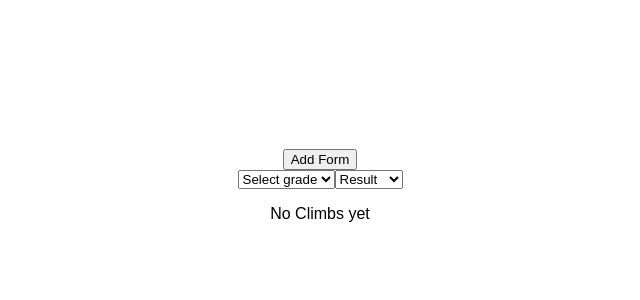
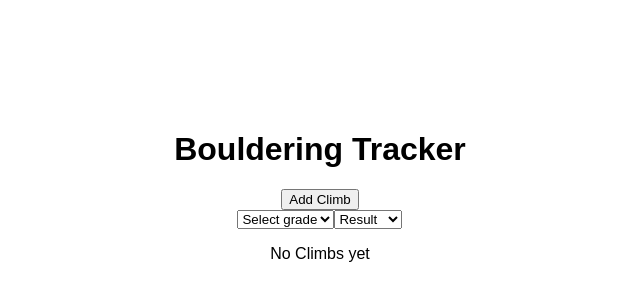
Before and after one commit to Alto0327/Bouldering-Tracker, a React (Vite) app: page / in a window 1280 px wide. Shown: the part 206-506 px from the top of the page, without its empty margins (320-960 px from the left). Built offline with nearby package versions, Linux system fonts and the light colour scheme.

Commit message:
Feat: Added Classnames for UI Styling and refactored file structure

```diff
--- a/src/App.jsx
+++ b/src/App.jsx
@@ -1,77 +1,7 @@
-import { useEffect, useState } from 'react'
-import Modal from 'react-modal';
-import AddClimbform from "./features/climbs/components/AddClimbForm"
-import ClimbList from "./features/climbs/components/ClimbList"
-import './App.css'
-import { loadClimbs, saveClimbs } from './features/climbs/climbsStorage'
-import Filters from './features/climbs/components/Filters'
+// src/App.jsx
+import ClimbsPage from "./features/climbs/ClimbsPage"
+import "./App.css"
 
-Modal.setAppElement('#root')
-
-function App() {
-  const [climbs, setClimbs] = useState(() => loadClimbs())
-  const [filters,setFilters ] = useState({grade:"", result:""})
-  const [modalIsOpen, setIsOpen] = useState(false);
-
-
-  function openModal() {
-    setIsOpen(true);
-  }
-
-
-  function closeModal() {
-    setIsOpen(false);
-  }
-
-  useEffect(()=>{
-    saveClimbs(climbs)
-  },[climbs])
-
-  function addClimb(climb){
-    setClimbs(prevClimb => [...prevClimb, climb] )
-  }
-
-  const deleteClimb =(id)=> {
-    setClimbs(prev => prev.filter(climb => climb.id !== id))
-  }
-
-  const updateClimb =(id, patch)=> {
-    setClimbs(prev =>
-      prev.map(climb =>
-        climb.id === id
-        ? {...climb, ...patch}
-        : climb
-      )
-    )
-  }
-
-
-  return (
-    <>
-      <div className="AddClimbForm">
-        <button onClick={openModal}>Add Form</button>
-        <Modal
-          isOpen={modalIsOpen}
-          onRequestClose={closeModal}
-          contentLabel="Example Modal"
-        >
-
-          <AddClimbform closeModal={closeModal} onAdd={addClimb}/>
-        </Modal>
-      </div>
-      <Filters
-        filters={filters} setFilters={setFilters}
-      />
-      {climbs.length === 0 ? (
-        <p>No Climbs yet</p>
-      ):(
-        <div className='ClimbList'>
-          <ClimbList climbs={climbs} filters={filters} onUpdateClimb={updateClimb} onDeleteClimb={deleteClimb}/>
-        </div>
-        )
-      }
-    </>
-  )
+export default function App() {
+  return <ClimbsPage />
 }
-
-export default App
--- /dev/null
+++ b/src/features/climbs/ClimbsPage.jsx
@@ -0,0 +1,74 @@
+import { useEffect, useState } from "react"
+import Modal from "react-modal"
+
+import AddClimbForm from "./components/AddClimbForm"
+import ClimbList from "./components/ClimbList"
+import ClimbsHeader from "./components/ClimbsHeader"
+
+import { loadClimbs, saveClimbs } from "./climbsStorage"
+
+Modal.setAppElement("#root")
+
+export default function ClimbsPage() {
+  const [climbs, setClimbs] = useState(() => loadClimbs())
+  const [filters, setFilters] = useState({ grade: "", result: "" })
+  const [modalIsOpen, setIsOpen] = useState(false)
+
+  function openModal() {
+    setIsOpen(true);
+  }
+
+
+  function closeModal() {
+    setIsOpen(false);
+  }
+
+  useEffect(()=>{
+    saveClimbs(climbs)
+  },[climbs])
+
+  function addClimb(climb){
+    setClimbs(prevClimb => [...prevClimb, climb] )
+  }
+
+  const deleteClimb =(id)=> {
+    setClimbs(prev => prev.filter(climb => climb.id !== id))
+  }
+
+  const updateClimb =(id, patch)=> {
+    setClimbs(prev =>
+      prev.map(climb =>
+        climb.id === id
+        ? {...climb, ...patch}
+        : climb
+      )
+    )
+  }
+
+  return (
+    <div className="climbs-page">
+      <ClimbsHeader onOpenAdd={openModal} filters={filters} setFilters={setFilters} />
+
+      <Modal
+        isOpen={modalIsOpen}
+        onRequestClose={closeModal}
+        contentLabel="Add Climb"
+      >
+        <AddClimbForm onAdd={addClimb} closeModal={closeModal} />
+      </Modal>
+
+      {climbs.length === 0 ? (
+        <p className="climbs-page__empty">No Climbs yet</p>
+      ) : (
+        <div className="climbs-page__list">
+          <ClimbList
+            climbs={climbs}
+            filters={filters}
+            onUpdateClimb={updateClimb}
+            onDeleteClimb={deleteClimb}
+          />
+        </div>
+      )}
+    </div>
+  )
+}
--- a/src/features/climbs/components/ClimbItem.jsx
+++ b/src/features/climbs/components/ClimbItem.jsx
@@ -5,6 +5,7 @@ export default function ClimbItem({climb , onDeleteClimb , onUpdateClimb}){
     const [draftNote, setDraftNote]= useState("")
     const [draftGrade, setDraftGrade]= useState("")
     const [draftResult, setDraftResult]= useState("")
+    const [draftDate, setDraftDate] =useState("")
 
     function handleCancel(){setIsEditing(false)}
 
@@ -13,13 +14,14 @@ export default function ClimbItem({climb , onDeleteClimb , onUpdateClimb}){
         setDraftNote(climb.note ?? "")
         setDraftGrade(climb.grade)
         setDraftResult(climb.result)
+        setDraftDate(climb.date)
     }
 
     return (
-        <>
-
+        <div className="climb-item">
             {isEditing === true ?
-                <div>
+                <div className="climb-item__container editing-container">
+                    <div className="climb-item__fields"></div>
                     <select type="text" value={draftGrade} onChange={(e) => setDraftGrade(e.target.value)} required>
                         <option value="G0-G1">G0-G1</option>
                         <option value="G2-G3">G2-G3</option>
@@ -34,11 +36,14 @@ export default function ClimbItem({climb , onDeleteClimb , onUpdateClimb}){
                         <option value="fail">Fail</option>
                     </select>
                     <input type="text" value={draftNote} onChange={(e) => setDraftNote(e.target.value)}/>
+                    <input type="date" value={draftDate} onChange={(e) => setDraftDate(e.target.value)}/>
+                    <div className="climb-item__actions">
                         <button onClick={() => {
                             onUpdateClimb(climb.id,{
                                 grade:draftGrade,
                                 result:draftResult,
-                                    note:draftNote
+                                note:draftNote,
+                                date:draftDate
                             })
                             setIsEditing(false)
                         }}
@@ -47,15 +52,18 @@ export default function ClimbItem({climb , onDeleteClimb , onUpdateClimb}){
                         </button>
                         <button onClick={handleCancel}>Cancel</button>
                     </div>
+                </div>
             :
-            <div>
-                    <h2>{climb.grade}</h2>
-                    <p>{climb.result}</p>
-                    <p>{climb.note}</p>
-                    <button onClick={()=> onDeleteClimb(climb.id)}>Delete</button>
-                    <button onClick={()=> handleEdit()}>Edit Climb</button>
+                <div className="climb-item__container">
+                    <h2 className="climb-item__grade">{climb.grade}</h2>
+                    <p className="climb-item__result">{climb.result}</p>
+                    <p className="climb-item__note">{climb.note}</p>
+                    <div className="climb-item__btnContainer">
+                        <button className="climb-item__Btn" onClick={()=> onDeleteClimb(climb.id)}>Delete</button>
+                        <button className="climb-item__Btn" onClick={()=> handleEdit()}>Edit Climb</button>
+                    </div>
                 </div>
             }
-        </>
+        </div>
     )
 }
--- /dev/null
+++ b/src/features/climbs/components/ClimbsHeader.jsx
@@ -0,0 +1,19 @@
+import Filters from "./Filters"
+
+export default function ClimbsHeader({ onOpenAdd, filters, setFilters }) {
+  return (
+    <header className="climbs-header">
+      <div className="climbs-header__top">
+        <h1 className="climbs-header__title">Bouldering Tracker</h1>
+
+        <button type="button" className="climbs-header__add-btn" onClick={onOpenAdd}>
+          Add Climb
+        </button>
+      </div>
+
+      <div className="climbs-header__filter">
+        <Filters filters={filters} setFilters={setFilters} />
+      </div>
+    </header>
+  )
+}
--- a/src/features/climbs/components/Filters.jsx
+++ b/src/features/climbs/components/Filters.jsx
@@ -6,7 +6,8 @@ export default function Filters({filters, setFilters}){
     }
 
     return(
-        <div>
+        <div className="filter">
+            <div className="filter__actions">
                 <select
                     value={filters.grade}
                     onChange={(e) =>
@@ -36,5 +37,6 @@ export default function Filters({filters, setFilters}){
                         </button>
                     ) : null}
             </div>
+        </div>
     )
 }
```
Lines whose indentation alone changed are shown as unchanged.
